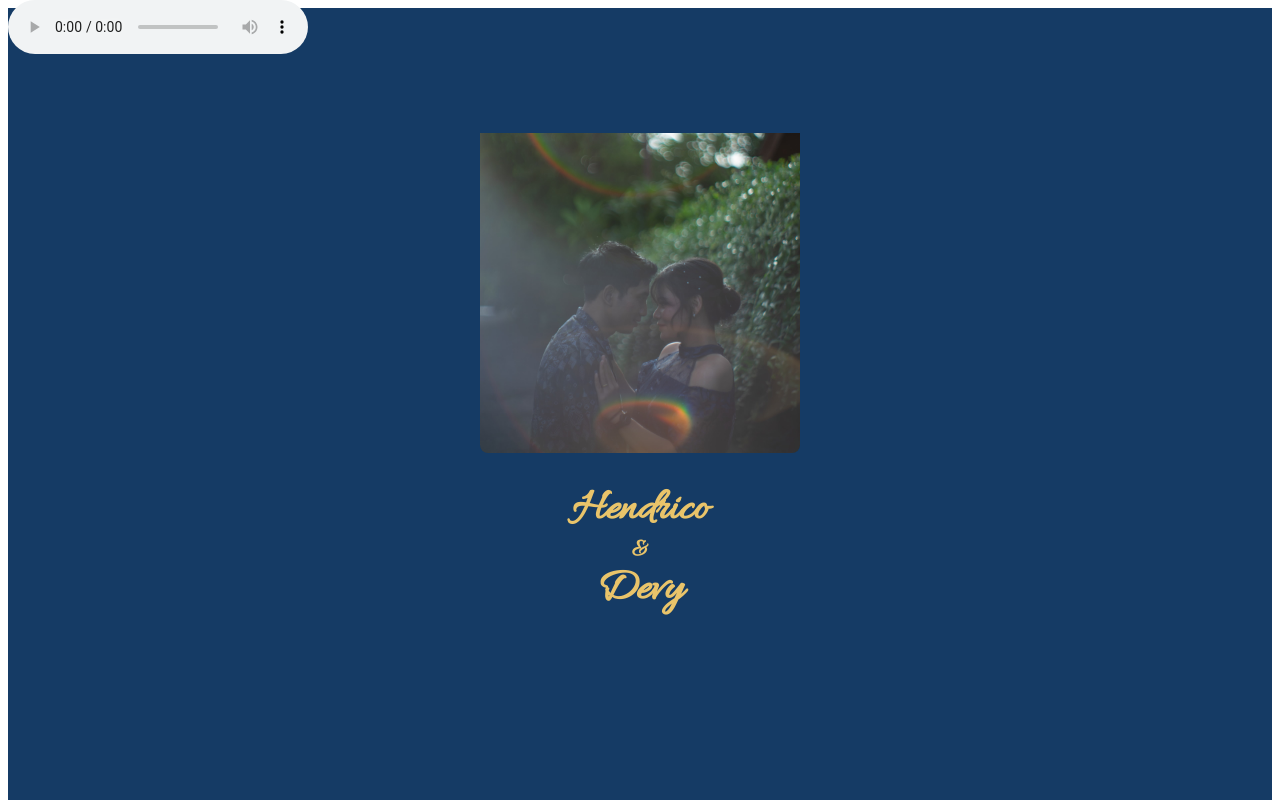
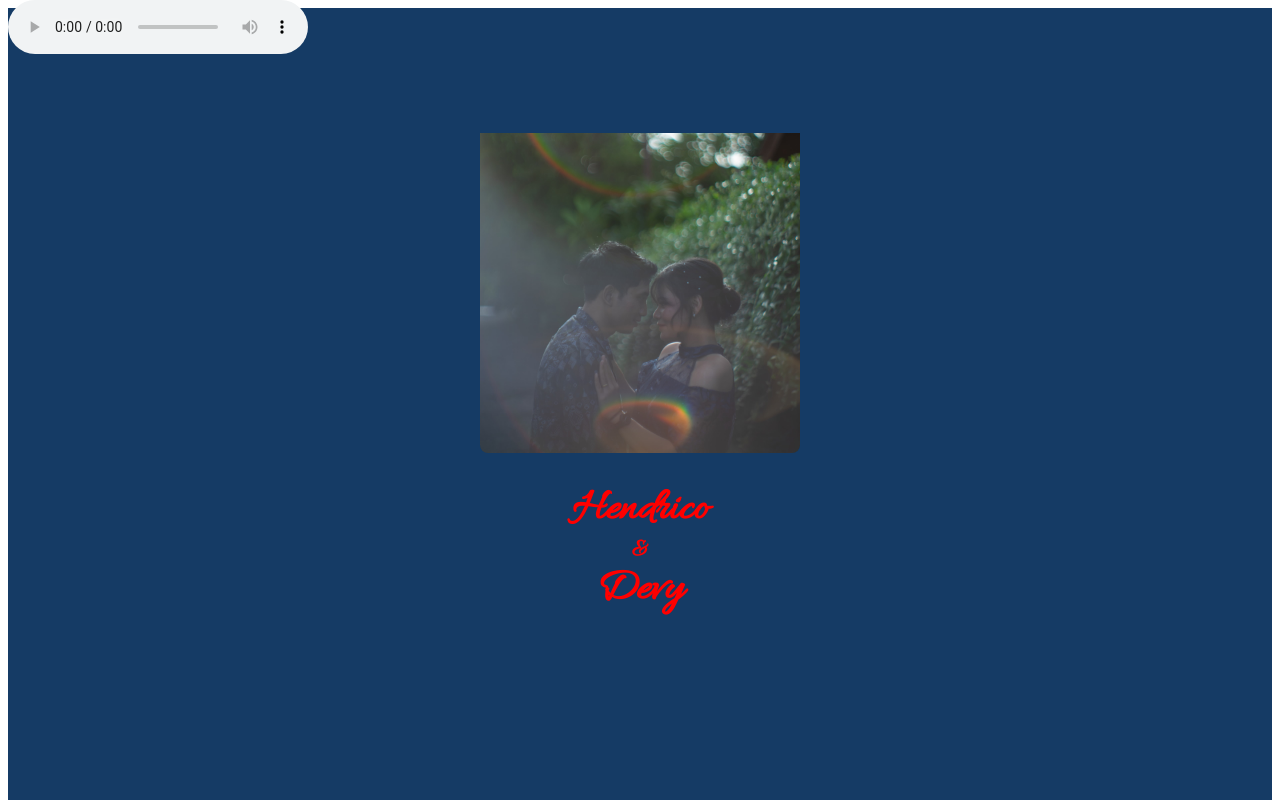
Before and after one commit to weddinghendricodevy/myweddinginvitation, a website: page undangan.html in a window 1280 px wide. Shown: the top 800 px of the page. Drawn offline with nearby package versions, Linux system fonts and the light colour scheme; a web font is replaced by a local one.

Commit message:
Update style_undangan.css

```diff
--- a/style_undangan.css
+++ b/style_undangan.css
@@ -48,7 +48,7 @@ body {
     width: 320px;
     height: 150px;
     margin: auto;
-    color: #E9C46A;
+    color: red;
 
 }
 
```
